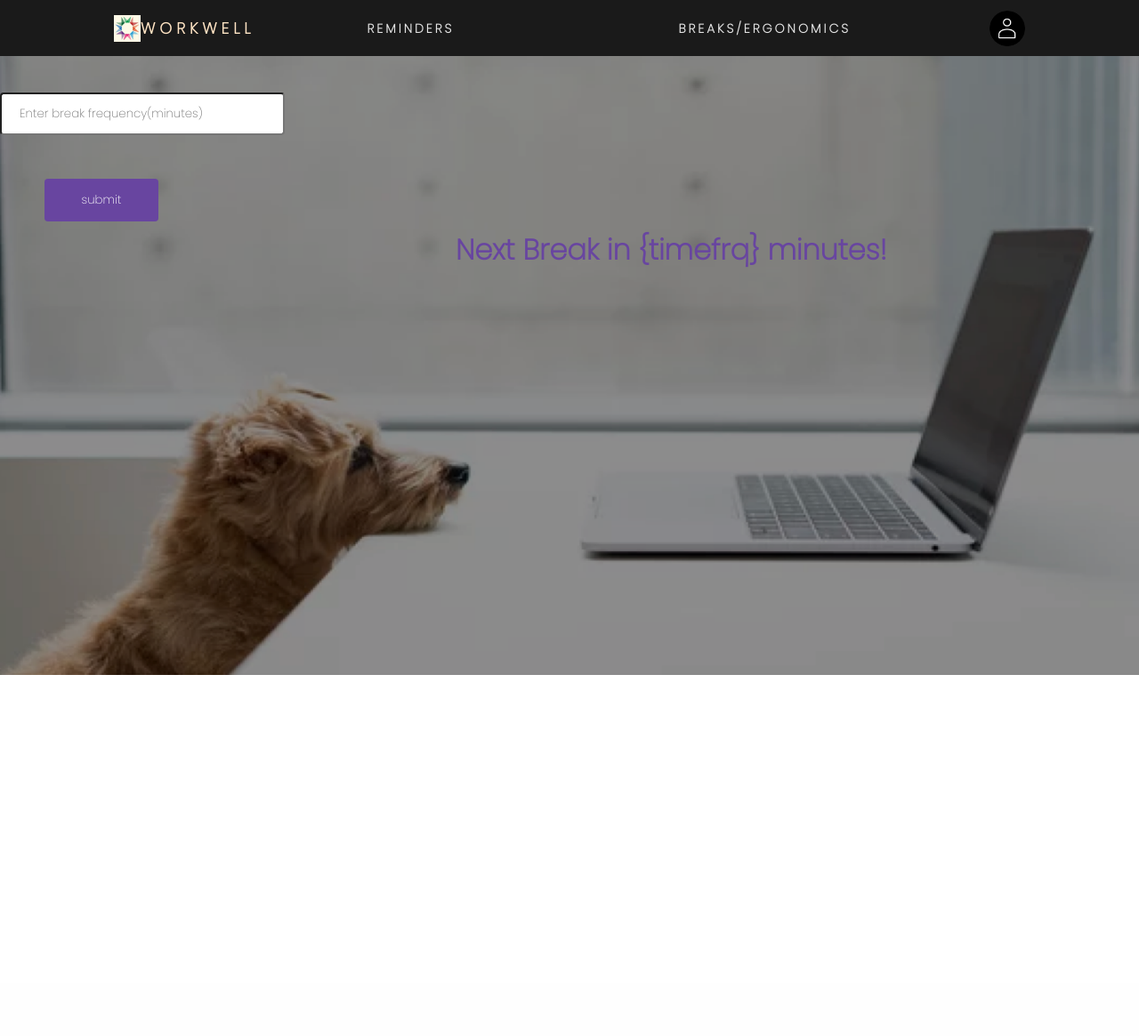
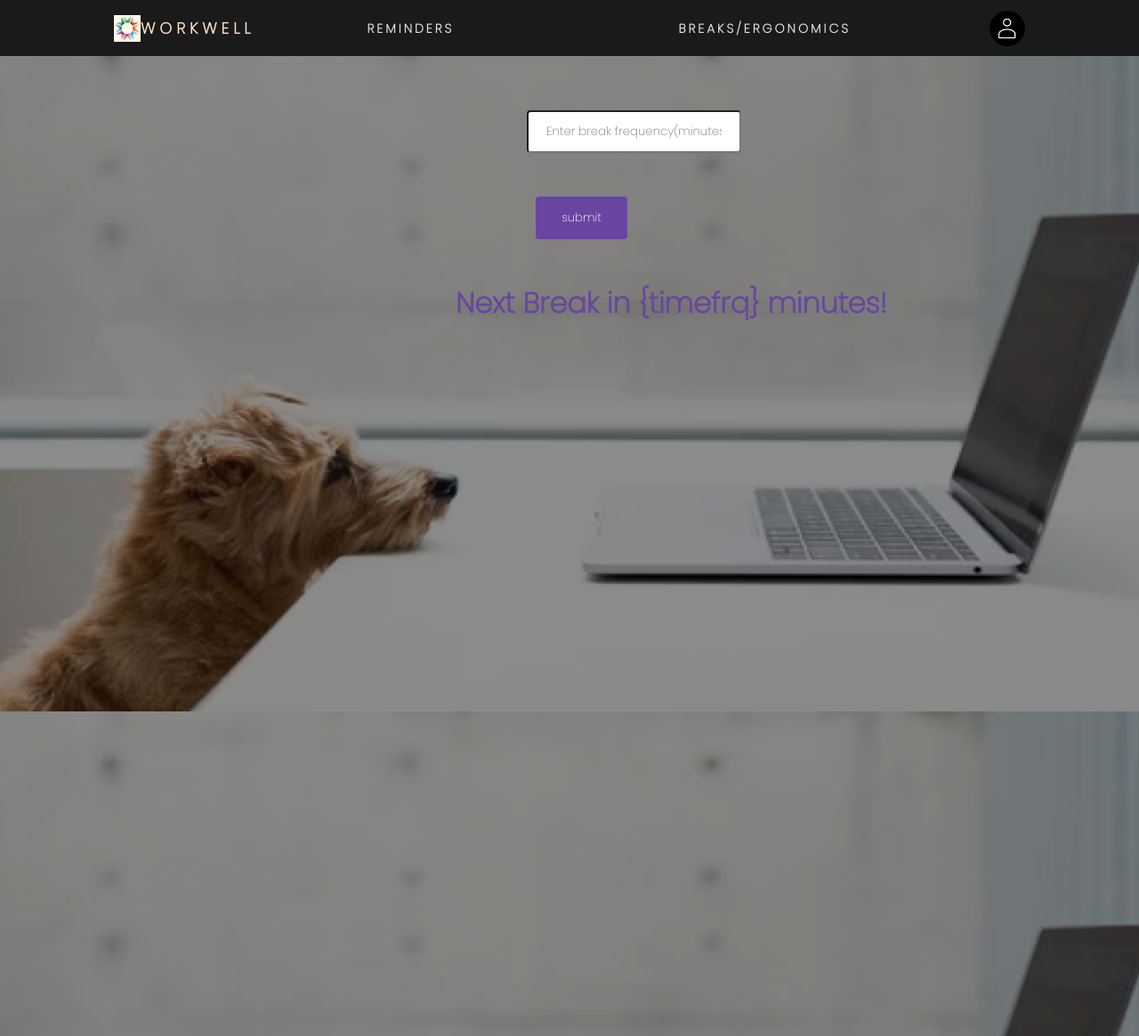
Before and after one commit to pranavganeshvt/WorkWell, a PHP site: page /Breaks.php in a window 1280 px wide; the page is wider, and only the part inside the window is pictured. Shown: that part at 89% size. Before the commit the page ends 759 px from the top of that part, so only its background shows below. Run offline with PHP 8.4, Linux system fonts and the light colour scheme; the visitor is signed in with stand-in values (Sample User, id 1); data that the repository does not hold is empty; grey boxes are pictures that could not be loaded.

Commit message:
final yua's changes

```diff
--- a/Breaks.php
+++ b/Breaks.php
@@ -16,32 +16,41 @@
         <link rel="stylesheet" href="style.css">
         <title>Breaks</title>
         <style>
-            body{
+            html {
+  background: url(images/doglappy.png) no-repeat center center fixed;
+  -webkit-background-size: cover;
+  -moz-background-size: cover;
+  -o-background-size: cover;
+  background-size: cover;
+}
+            /* body{
                 background-image: url('images/doglappy.png');
                 background-position: center center;
                 background-repeat: no-repeat;
                 background-size: contain;
                 width: 100vw;
                 height: 100vh;
-            }
+            } */
 
             h1{
 
                 color: #6845a0;
                 margin-left: 40px;
+                font-weight: bold;
 
             }
             input[type=text], select {
-            width: 25%;
+            width: 35%;
             padding: 12px 20px;
             margin: 16px 0;
             display: inline-block;
             border-radius: 4px;
             box-sizing: border-box;
+            margin-left: 40px;
             }
 
             input[type=submit] {
-            width: 10%;
+            width: 15%;
             background-color: #6845a0;
             color: white;
             padding: 14px 20px;
@@ -49,6 +58,7 @@
             border: none;
             border-radius: 4px;
             cursor: pointer;
+            align-items: center;
             }
 
             input[type=submit]:hover {
@@ -101,10 +111,8 @@
             </nav>
         </div>
         <div class="content">
-        </div>
-        <div>
-            <input type="text" id="breakfrq" placeholder="Enter break frequency(minutes)"><br><br>
-            <input type="submit" id="submit" value="submit" onclick="getTime()">
+                <input type="text" id="breakfrq" placeholder="Enter break frequency(minutes)"><br><br>
+                <input type="submit" id="submit" value="submit" onclick="getTime()">
         </div>
         <div class="timertext">
            <h1>Next Break in <span id="time">{timefrq}</span> minutes!</h1>
--- a/style.css
+++ b/style.css
@@ -131,9 +131,9 @@
     font-size: 14px;
 }
 .content{
-        margin: auto;
-        width: 50%;
-        padding: 10px;
+        margin-left:40%;
+        width: 60%;
+        padding: 40px;
       }
       .circle {
         background: gold;
```
Also changed, not shown: loggedout.html (+22 -2 lines).
